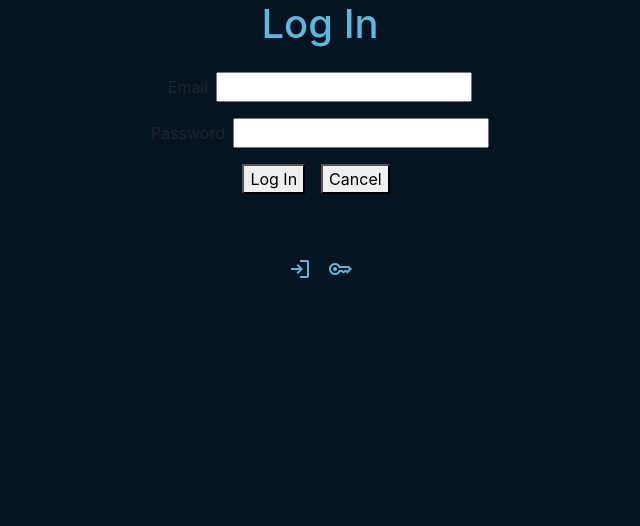
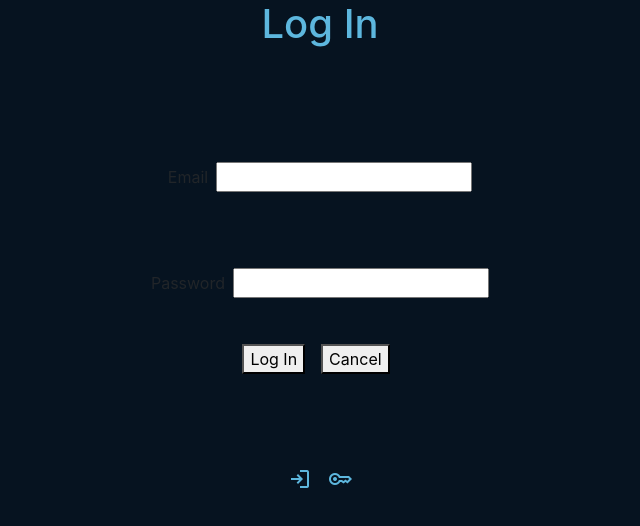
Before and after one commit to ElijahSMIAEL/code-cards-front-end, a React (Create React App) app: page /login in a window 1280 px wide. Shown: the top 526 px of the page, without its empty margins (320-960 px from the left). Built offline with nearby package versions, Linux system fonts and the light colour scheme; no server answers.

Commit message:
style add set page

```diff
--- a/src/components/SignupForm/SignupForm.module.css
+++ b/src/components/SignupForm/SignupForm.module.css
@@ -9,6 +9,7 @@
 .label,
 .button {
   margin-right: .5rem;
+  color: #5DB7DE;
 }
 
 .inputContainer {
--- a/src/index.css
+++ b/src/index.css
@@ -76,3 +76,23 @@ h1 {
   align-items: center;
   justify-content: center;
 }
+main {
+  display: flex;
+  flex-direction: column;
+  flex-wrap: wrap;
+}
+
+form {
+  display: flex;
+  flex-direction: column;
+  margin: 30px auto;
+  padding: 30px;
+}
+
+input {
+  margin: 30px auto;
+}
+
+select{
+  margin: 30px auto;
+}
```
